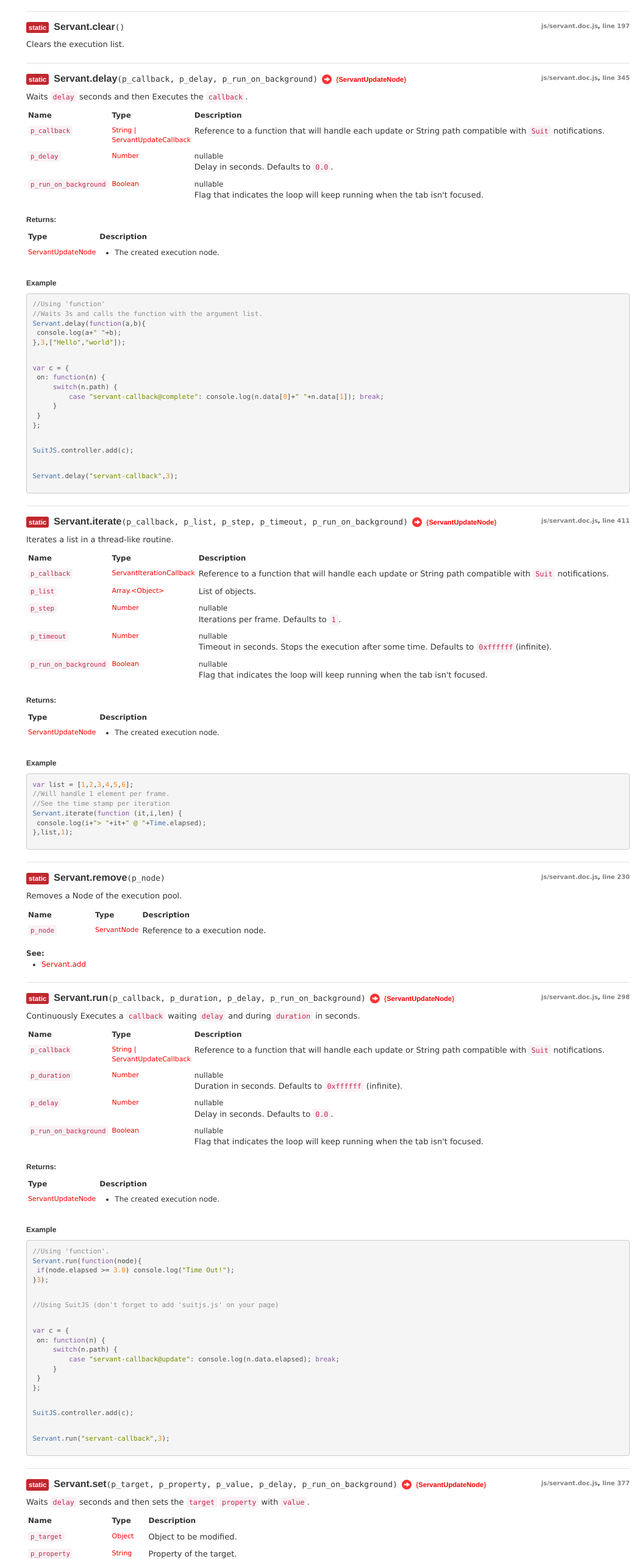
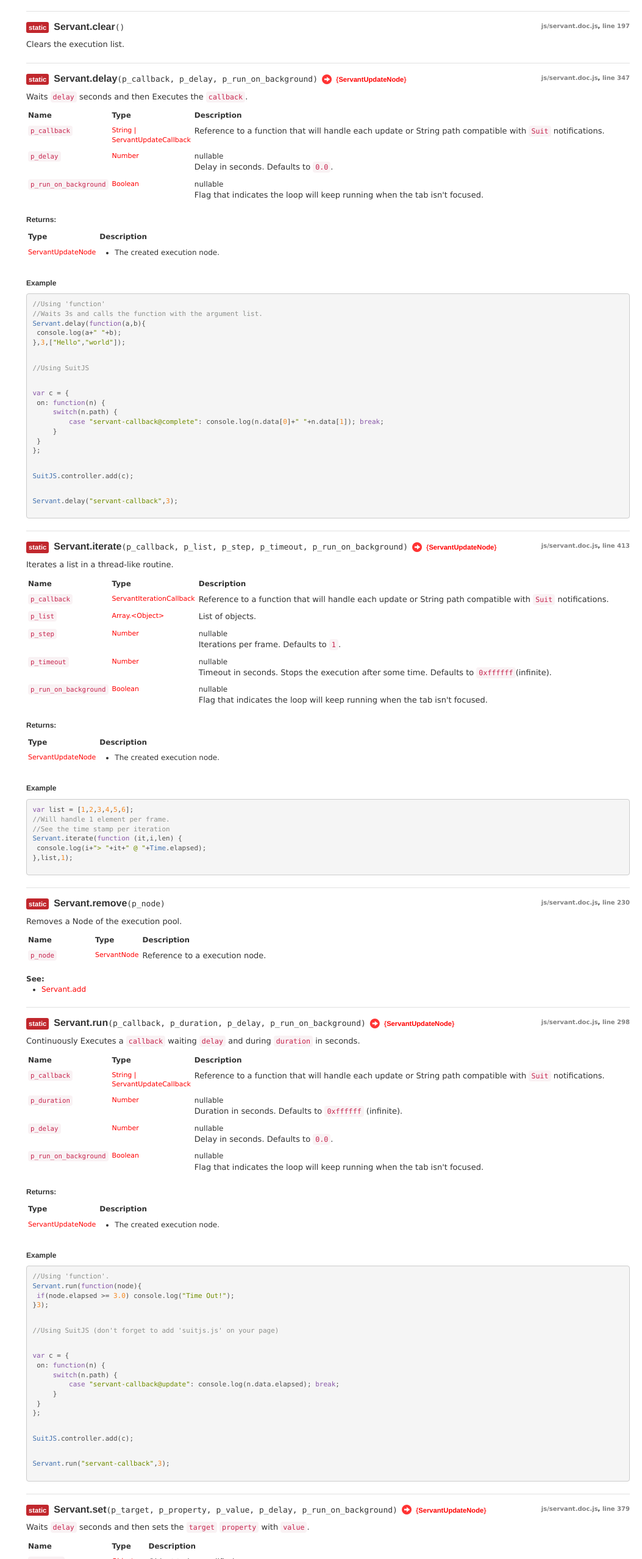
Before and after one commit to suitjs/servant, a website: page docs/deploy/Servant.html in a window 1280 px wide. Shown: the part 804-3360 px from the top of the page at 61% size, without its empty margins (227-1280 px from the left). Drawn offline with Linux system fonts and the light colour scheme; a script that the page names is missing.

Commit message:
update> docs

```diff
--- a/docs/deploy/Servant.html
+++ b/docs/deploy/Servant.html
@@ -585,7 +585,7 @@
 
 
         <div class="tag-source">
-            <a href="g__development_project_web_thelab_suitjs_servant_js_servant.doc.js.html">js/servant.doc.js</a>, <a href="g__development_project_web_thelab_suitjs_servant_js_servant.doc.js.html#line345">line 345</a>
+            <a href="g__development_project_web_thelab_suitjs_servant_js_servant.doc.js.html">js/servant.doc.js</a>, <a href="g__development_project_web_thelab_suitjs_servant_js_servant.doc.js.html#line347">line 347</a>
         </div>
 
     </div>
@@ -792,6 +792,7 @@
 
 
     <pre class="prettyprint"><code><p>//Using 'function'<br>//Waits 3s and calls the function with the argument list.<br>Servant.delay(function(a,b){<br> console.log(a+&quot; &quot;+b);<br>},3,[&quot;Hello&quot;,&quot;world&quot;]);</p>
+<p>//Using SuitJS</p>
 <p>var c = {<br> on: function(n) {<br>     switch(n.path) {<br>         case &quot;servant-callback@complete&quot;: console.log(n.data[0]+&quot; &quot;+n.data[1]); break;<br>     }<br> }<br>};</p>
 <p>SuitJS.controller.add(c);</p>
 <p>Servant.delay(&quot;servant-callback&quot;,3);</p></code></pre>
@@ -811,7 +812,7 @@
 
 
         <div class="tag-source">
-            <a href="g__development_project_web_thelab_suitjs_servant_js_servant.doc.js.html">js/servant.doc.js</a>, <a href="g__development_project_web_thelab_suitjs_servant_js_servant.doc.js.html#line411">line 411</a>
+            <a href="g__development_project_web_thelab_suitjs_servant_js_servant.doc.js.html">js/servant.doc.js</a>, <a href="g__development_project_web_thelab_suitjs_servant_js_servant.doc.js.html#line413">line 413</a>
         </div>
 
     </div>
@@ -1469,7 +1470,7 @@
 
 
         <div class="tag-source">
-            <a href="g__development_project_web_thelab_suitjs_servant_js_servant.doc.js.html">js/servant.doc.js</a>, <a href="g__development_project_web_thelab_suitjs_servant_js_servant.doc.js.html#line377">line 377</a>
+            <a href="g__development_project_web_thelab_suitjs_servant_js_servant.doc.js.html">js/servant.doc.js</a>, <a href="g__development_project_web_thelab_suitjs_servant_js_servant.doc.js.html#line379">line 379</a>
         </div>
 
     </div>
@@ -1899,7 +1900,7 @@
 
 
         <footer>
-            Documentation generated by <a target="_blank" href="https://github.com/jsdoc3/jsdoc">JSDoc 3.4.0</a> on Tue Mar 29 2016 04:02:26 GMT-0300 (E. South America Standard Time)
+            Documentation generated by <a target="_blank" href="https://github.com/jsdoc3/jsdoc">JSDoc 3.4.0</a> on Tue Mar 29 2016 04:09:02 GMT-0300 (E. South America Standard Time)
         </footer>
     </div>
 </div>
--- a/js/servant.doc.js
+++ b/js/servant.doc.js
@@ -330,6 +330,8 @@ var Servant = {};
      *  console.log(a+" "+b);
      * },3,["Hello","world"]);
      *
+     * //Using SuitJS
+     *
      * var c = {
      *  on: function(n) {
      *      switch(n.path) {
```
Also changed, not shown: docs/deploy/Time.html (+1 -1 lines), docs/deploy/g__development_project_web_thelab_suitjs_servant_js_servant.doc.js.html (+3 -1 lines), docs/deploy/global.html (+2 -2 lines), docs/deploy/index.html (+1 -1 lines).
